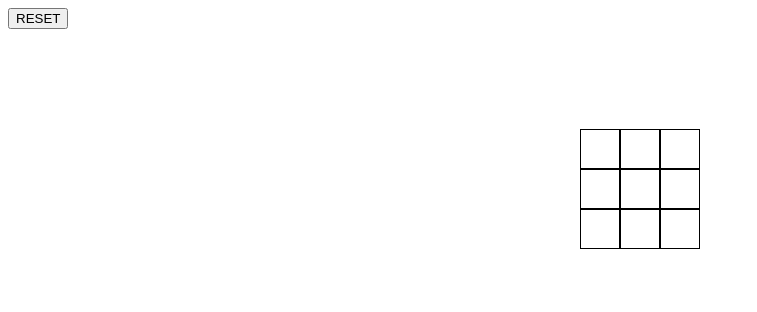
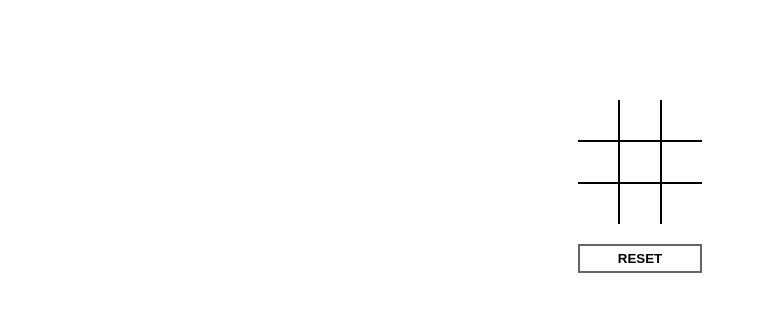
Before and after one commit to filip89/tic-tac-toe, a plain HTML site: page index.html in a window 1280 px wide. Shown: the whole page, without its empty margins (0-757 px from the left). Drawn offline with Linux system fonts and the light colour scheme.

Commit message:
refactor html and style

```diff
--- a/index.html
+++ b/index.html
@@ -14,18 +14,24 @@
     </head>
     <body>
         <main>
-            <button id="reset_button">RESET</button>
-            <div class="board">
-                <div id="field_0" data-field="0" class="board__field"></div>
-                <div id="field_1" data-field="1" class="board__field"></div>
-                <div id="field_2" data-field="2" class="board__field"></div>
-                <div id="field_3" data-field="3" class="board__field"></div>
-                <div id="field_4" data-field="4" class="board__field"></div>
-                <div id="field_5" data-field="5" class="board__field"></div>
-                <div id="field_6" data-field="6" class="board__field"></div>
-                <div id="field_7" data-field="7" class="board__field"></div>
-                <div id="field_8" data-field="8" class="board__field"></div>
-            </div>
+            <table class="board">
+                <tr>
+                    <td id="field_0" data-field="0" class="board__field"></td>
+                    <td id="field_1" data-field="1" class="board__field"></td>
+                    <td id="field_2" data-field="2" class="board__field"></td>
+                </tr>
+                <tr>
+                    <td id="field_3" data-field="3" class="board__field"></td>
+                    <td id="field_4" data-field="4" class="board__field"></td>
+                    <td id="field_5" data-field="5" class="board__field"></td>
+                </tr>
+                <tr>
+                    <td id="field_6" data-field="6" class="board__field"></td>
+                    <td id="field_7" data-field="7" class="board__field"></td>
+                    <td id="field_8" data-field="8" class="board__field"></td>
+                </tr>
+            </table>
+            <button id="reset_button" class="reset_button">RESET</button>
         </main>
 
         <script type="module" src="./built/index.js" async defer></script>
--- a/style.css
+++ b/style.css
@@ -1,24 +1,38 @@
-* {
-    box-sizing: border-box;
+main {
+    display: table;
+    margin: 100px auto;
+    user-select: none;
 }
-
-:root {
-    --field-size: 40px;
+@media screen and (max-width: 480px) {
+    main {
+        margin: 0px auto;
+    }
 }
 
 .board {
-    margin: 100px auto;
-    display: flex;
-    flex-wrap: wrap;
-    width: calc(var(--field-size) * 3);
+    border-collapse: collapse;
+    border: none;
     cursor: pointer;
-    user-select: none;
+    border-style: hidden;
 }
 
 .board__field {
+    --field-size: 40px;
+    padding: 0px;
     width: var(--field-size);
     height: var(--field-size);
     line-height: var(--field-size);
     text-align: center;
-    border: 1px solid black;
+    border: 2px solid black;
 }
+
+.reset_button {
+    margin-top: 20px;
+    width: 100%;
+    border: 2px solid rgb(100, 100, 100);
+    padding: 5px;
+    background-color: white;
+    font-weight: bold;
+    outline: none;
+    cursor: pointer;
+}
```
